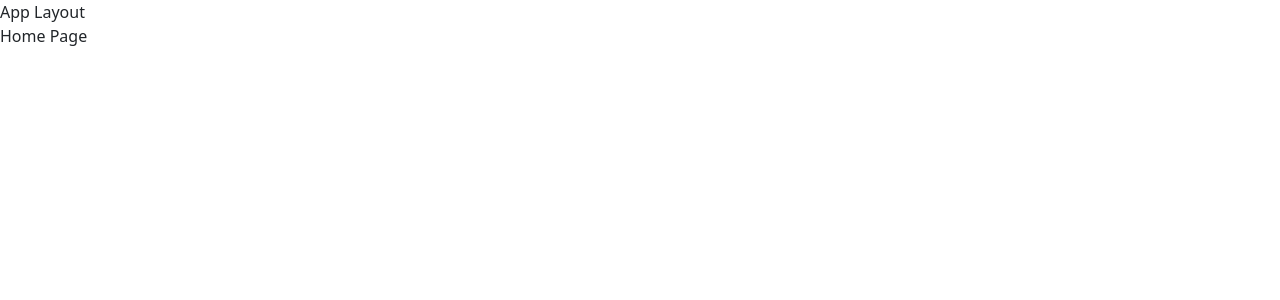
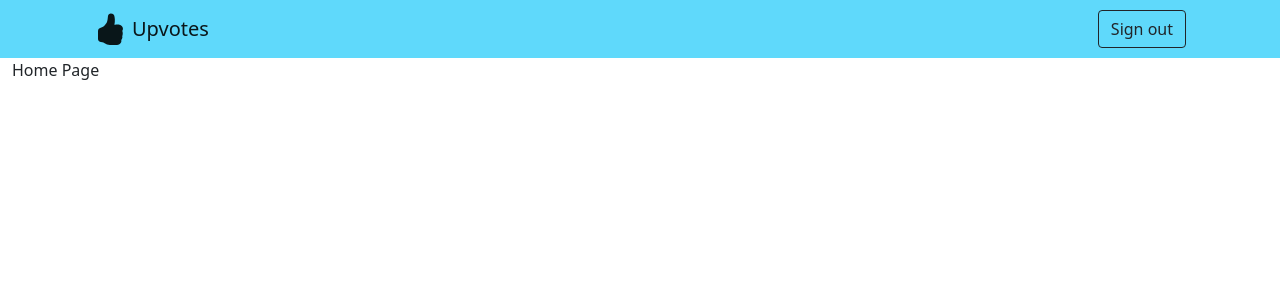
Before and after one commit to MikaelMarceniuk/Segware-Code-Challenge, a React (Create React App) app: page / in a window 1280 px wide. Shown: the top 300 px of the page. Built offline with nearby package versions, Linux system fonts and the light colour scheme.

Commit message:
Created CustomNavbar

```diff
--- /dev/null
+++ b/src/components/customNavbar/index.tsx
@@ -0,0 +1,22 @@
+import { Navbar, Container, Button } from 'react-bootstrap'
+import { BsFillHandThumbsUpFill } from 'react-icons/bs'
+import './style.css'
+
+const CustomNavbar = () => {
+	return (
+		<Navbar style={{ backgroundColor: '#5fd9fb' }} expand="lg">
+			<Container>
+				<Navbar.Brand className="brand_container">
+					<BsFillHandThumbsUpFill className="brand_icon" /> Upvotes
+				</Navbar.Brand>
+
+				<Navbar.Toggle />
+				<Navbar.Collapse className="justify-content-end">
+					<Button variant="outline-dark">Sign out</Button>
+				</Navbar.Collapse>
+			</Container>
+		</Navbar>
+	)
+}
+
+export default CustomNavbar
--- /dev/null
+++ b/src/components/customNavbar/style.css
@@ -0,0 +1,9 @@
+.brand_container {
+	display: flex;
+	align-items: center;
+}
+
+.brand_icon {
+	margin-right: 6px;
+	font-size: 2rem;
+}
--- /dev/null
+++ b/src/components/index.ts
@@ -0,0 +1,3 @@
+import CustomNavbar from './customNavbar'
+
+export { CustomNavbar }
--- a/src/layouts/appLayout/index.tsx
+++ b/src/layouts/appLayout/index.tsx
@@ -1,11 +1,15 @@
+import { Container, Row } from 'react-bootstrap'
 import { Outlet } from 'react-router-dom'
+import { CustomNavbar } from '../../components'
 
 const AppLayout = () => {
 	return (
-		<div>
-			App Layout
+		<Container fluid>
+			<Row>
+				<CustomNavbar />
+			</Row>
 			<Outlet />
-		</div>
+		</Container>
 	)
 }
 
```
